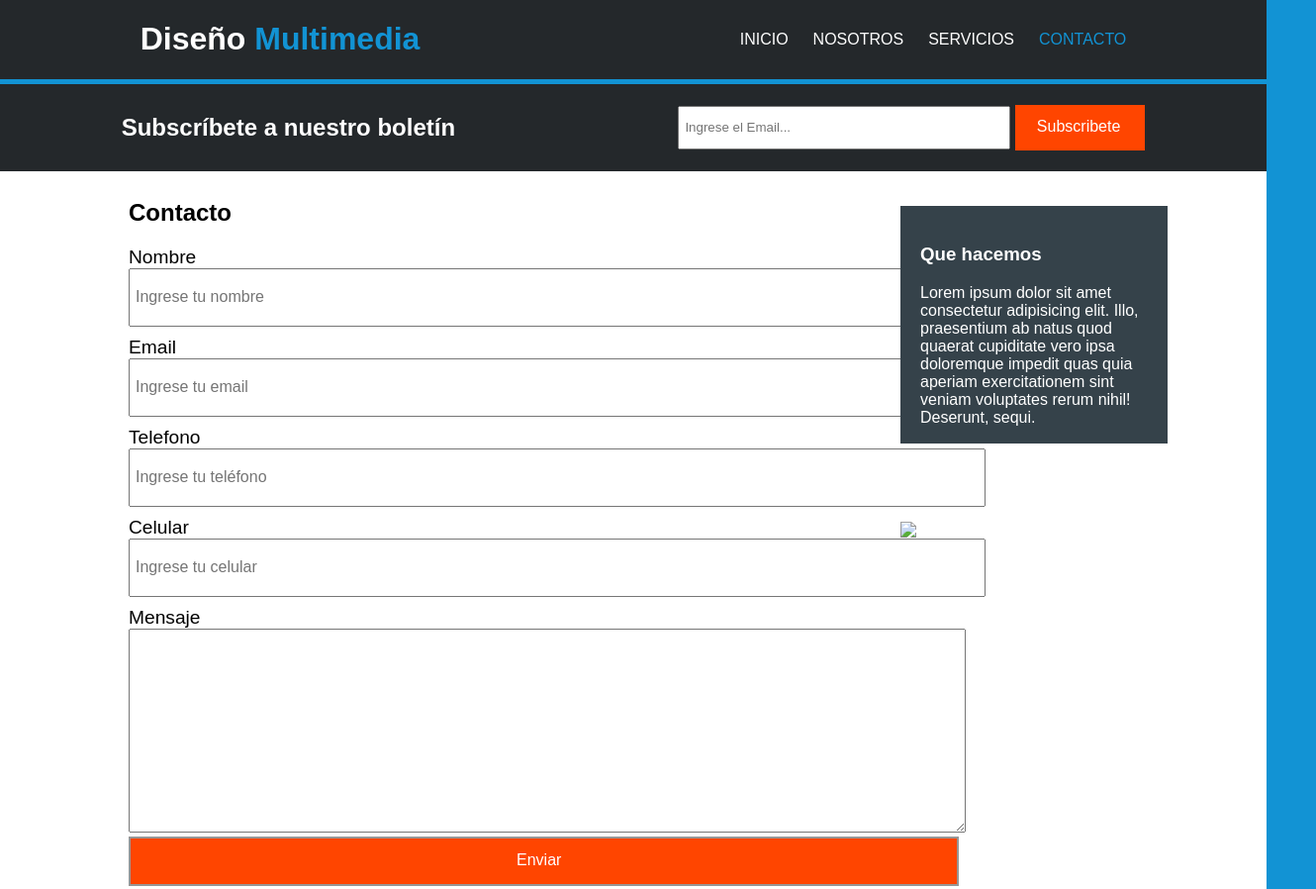
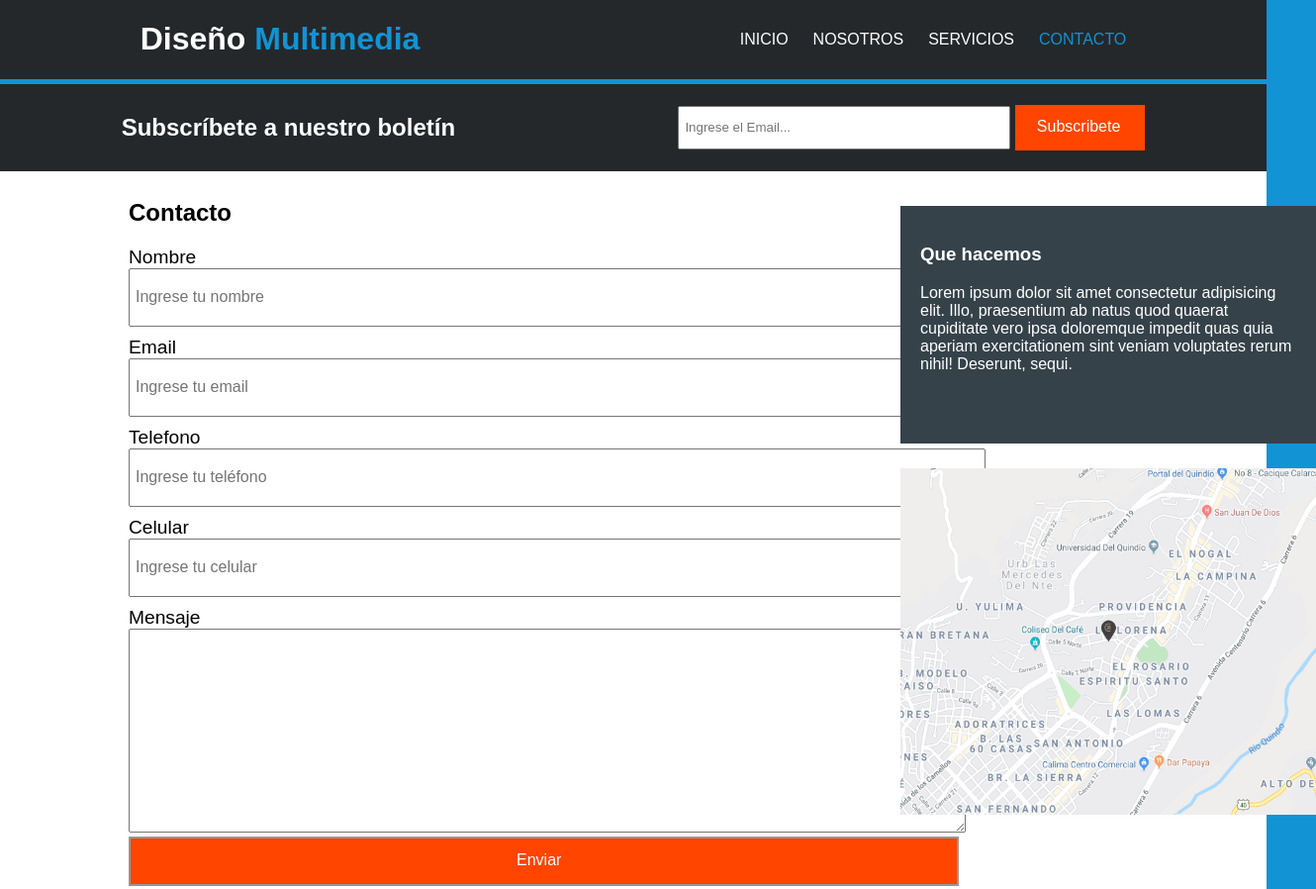
Before and after one commit to JGoncu97/EvaluacionHenryFalla, a plain HTML site: page template/contacto.html in a window 1280 px wide. Shown: the top 898 px of the page at 99% size, 1330 px wide, since content can reach past the window. Drawn offline with Linux system fonts and the light colour scheme; the site is published under a folder, as on GitHub Pages, so addresses that start at the root find nothing.

Commit message:
Septimo-avance

```diff
--- a/template/contacto.html
+++ b/template/contacto.html
@@ -82,7 +82,7 @@
                 natus quod quaerat cupiditate vero ipsa doloremque impedit quas quia aperiam
                 exercitationem sint veniam voluptates rerum nihil! Deserunt, sequi.</p>
                 <div>
-                <img class="mapaImgContacto" src="/assets/mapaGoogle.png" alt="mapaLocalizacion">
+                <img class="mapaImgContacto" src="../assets/mapaGoogle.png" alt="mapaLocalizacion">
                 </div>
             </div>
 
```
